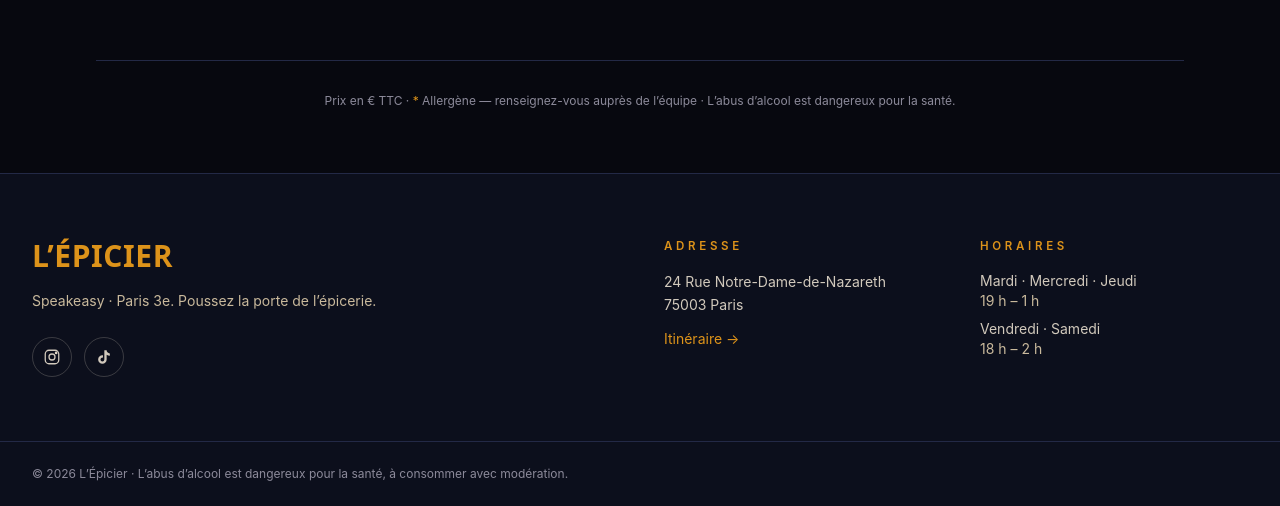
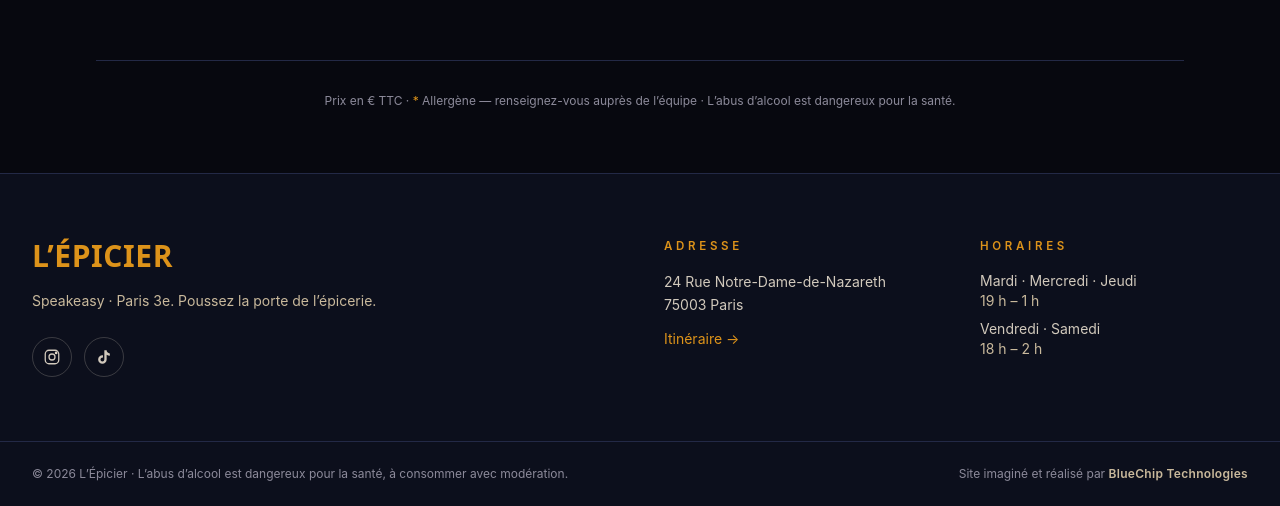
Before and after one commit to cmoigiogio/lepicier-site, an Astro site: page /carte in a window 1280 px wide. Shown: the part 6369-6875 px from the top of the page. Built offline with nearby package versions, Linux system fonts and the light colour scheme; Astro itself is replaced by a stand-in of ours.

Commit message:
feat(footer): crédit « Site imaginé et réalisé par BlueChip Technologies »
Co-authored-by: OpenBot <335604065+openbotgit[bot]@users.noreply.github.com>

```diff
--- a/src/components/Footer.astro
+++ b/src/components/Footer.astro
@@ -26,6 +26,9 @@ const year = new Date().getFullYear();
     </div>
   </div>
   <div class="border-t border-line">
-    <p class="mx-auto max-w-7xl px-5 py-6 text-xs text-mute lg:px-8">© {year} L’Épicier · L’abus d’alcool est dangereux pour la santé, à consommer avec modération.</p>
+    <div class="mx-auto flex max-w-7xl flex-col gap-2 px-5 py-6 text-xs text-mute md:flex-row md:items-center md:justify-between lg:px-8">
+      <p>© {year} L’Épicier · L’abus d’alcool est dangereux pour la santé, à consommer avec modération.</p>
+      <p class="shrink-0">Site imaginé et réalisé par <span class="font-semibold tracking-wide text-sand">BlueChip Technologies</span></p>
+    </div>
   </div>
 </footer>
```
